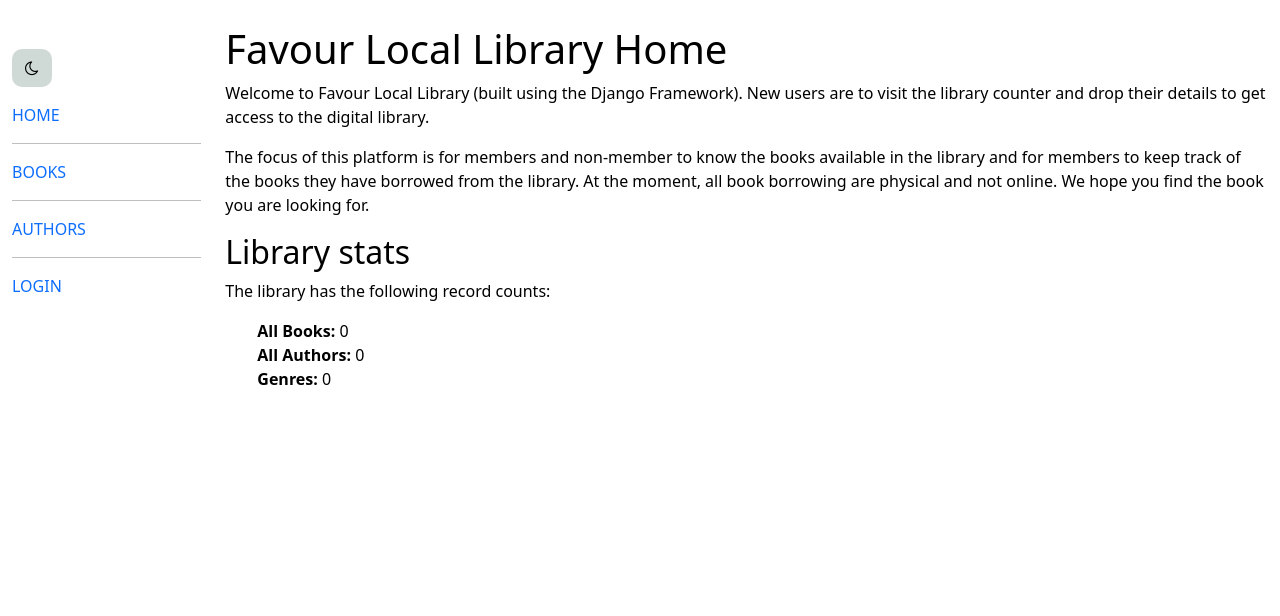
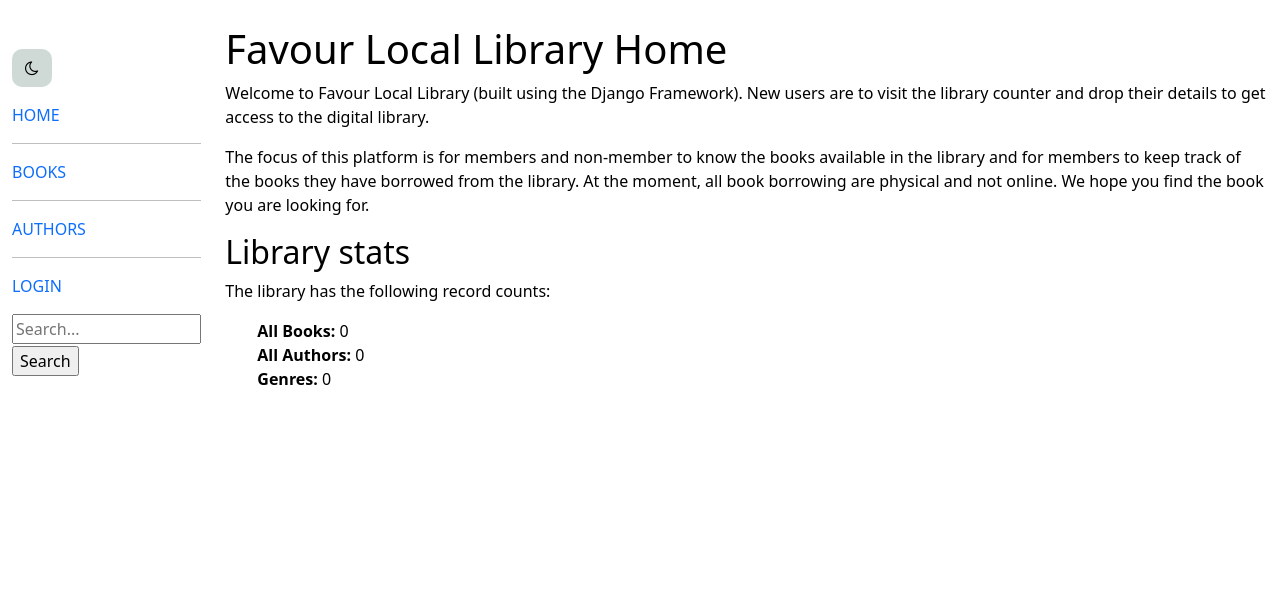
Before and after one commit to favour-olumese/favour-local_library, a Django app: page /catalog/ in a window 1280 px wide. Shown: the top 616 px of the page. Run offline with Django 4.2, Linux system fonts and the light colour scheme; data that the repository does not hold is empty.

Commit message:
Working on a search form for the site

```diff
--- a/locallibrary/catalog/templates/catalog/base_generic.html
+++ b/locallibrary/catalog/templates/catalog/base_generic.html
@@ -68,6 +68,11 @@
                                     <li><a href="{% url 'borrowed-books' %}">All borrowed books</a></li>
                                 {% endif %}
                             </ul>
+                            <!-- Search form -->
+                            <form action="{% url 'search' %}" method="get">
+                                <input type="text" name="search" style="width: 100%;" placeholder="Search..." title="Search for books and authors">
+                                <input type="submit" value="Search" style="margin-top: 2px;">
+                            </form>
                         </div>
                     {% endblock %}
                 </div>
--- a/locallibrary/catalog/urls.py
+++ b/locallibrary/catalog/urls.py
@@ -22,4 +22,5 @@
     path('bookinstance/<uuid:pk>/update/', views.BookInstanceUpdate.as_view(), name='book_instance-update'),
     path('bookinstance/<uuid:pk>/delete/', views.BookInstanceDelete.as_view(), name='book_instance-delete'),
     path('genre/<int:pk>/', views.GenreListView.as_view(), name='genre_book_list'),
+    path('search/', views.search, name='search'),
 ]
--- a/locallibrary/catalog/views.py
+++ b/locallibrary/catalog/views.py
@@ -8,6 +8,7 @@
 from django.contrib.auth.decorators import login_required, permission_required
 from django.http import HttpResponseRedirect, Http404
 from django.views.generic.edit import CreateView, UpdateView, DeleteView
+from django.db.models import Q
 
 
 # Create your views here.
@@ -196,3 +197,21 @@
         '''This function ensures that a 404 page is displayed when we try to GET a wrong genre page.'''
         self.genre = get_object_or_404(Genre, id=self.kwargs['pk'])
         return Genre.objects.filter(name=self.genre)
+
+
+def search(request):
+    search_data = request.GET.get("search")
+    author_query = Author.objects.filter(Q(first_name__icontains=search_data) | Q(last_name__icontains=search_data))
+    book_query = Book.objects.filter(title__icontains=search_data)
+    query_count = len(author_query) + len(book_query)
+
+    search_value = author_query
+    context = {
+        'search_data': search_data,
+        'author_query': author_query,
+        'book_query': book_query,
+        'query_count': query_count,
+    }
+
+    return render(request, 'catalog/search.html', context)
+# TODO: To prevent search from returning any data when no data is inputted
```
Also changed, not shown: locallibrary/catalog/templates/catalog/search.html (added, +24 -0 lines).
